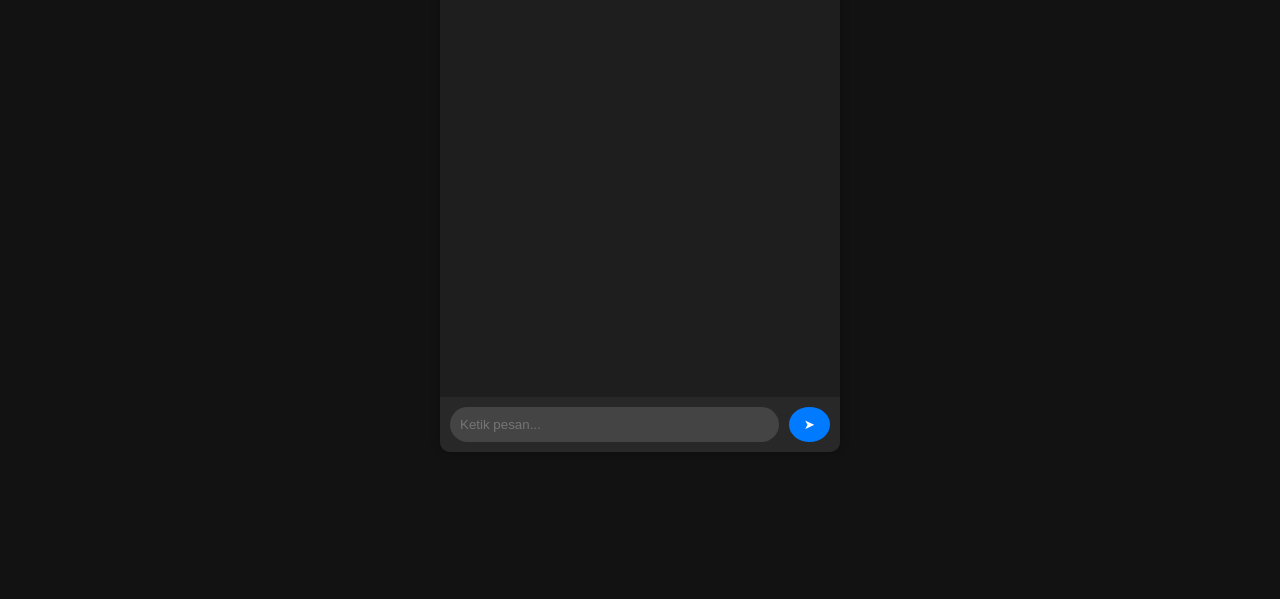
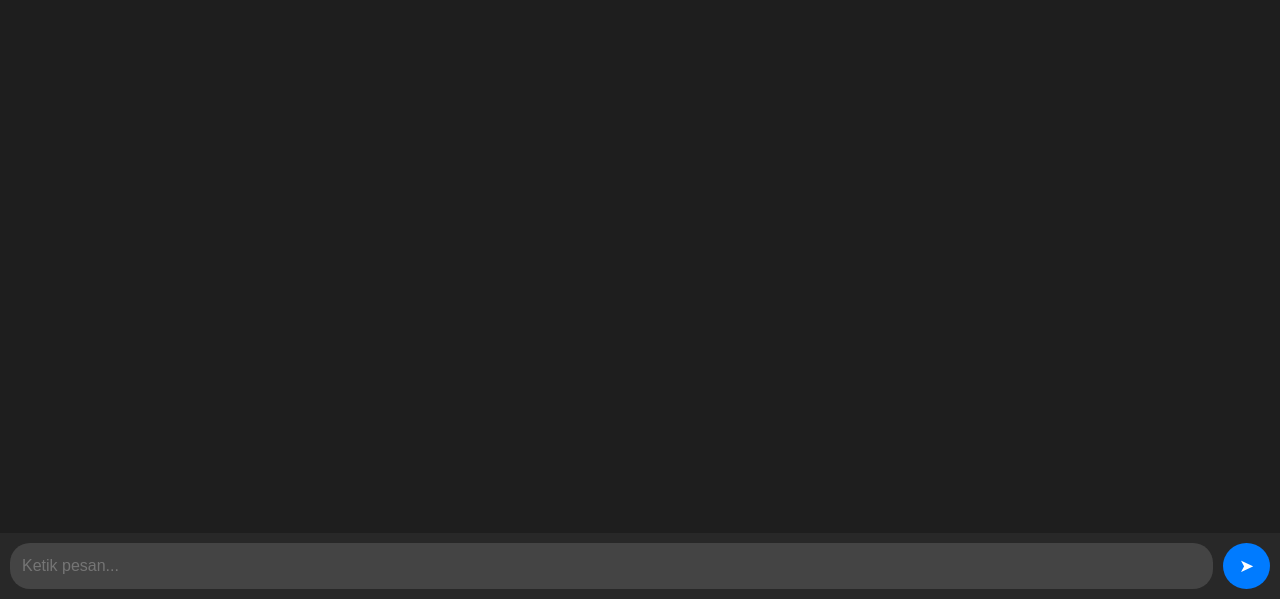
Before and after one commit to goodboys21/Projectai, a plain HTML site: page index.html in a window 1280 px wide. Shown: the part 201-800 px from the top of the page. Drawn offline with nearby package versions, Linux system fonts and the light colour scheme.

Commit message:
index.html

```diff
--- a/index.html
+++ b/index.html
@@ -11,21 +11,21 @@
             padding: 0;
             box-sizing: border-box;
         }
-        body {
+        body, html {
+            width: 100vw;
+            height: 100vh;
             font-family: Arial, sans-serif;
             background: #121212;
             color: white;
             display: flex;
             justify-content: center;
             align-items: center;
-            height: 100vh;
+            overflow: hidden;
         }
         .container {
-            width: 90%;
-            max-width: 400px;
+            width: 100vw;
+            height: 100vh;
             background: #1E1E1E;
-            border-radius: 10px;
-            box-shadow: 0 0 10px rgba(0, 0, 0, 0.3);
             display: flex;
             flex-direction: column;
         }
@@ -35,11 +35,9 @@
             text-align: center;
             font-size: 18px;
             font-weight: bold;
-            border-top-left-radius: 10px;
-            border-top-right-radius: 10px;
         }
         .chat-box {
-            height: 400px;
+            flex-grow: 1;
             overflow-y: auto;
             padding: 10px;
             display: flex;
@@ -67,29 +65,29 @@
             display: flex;
             padding: 10px;
             background: #282828;
-            border-bottom-left-radius: 10px;
-            border-bottom-right-radius: 10px;
         }
         input {
             flex: 1;
-            padding: 10px;
+            padding: 12px;
             border: none;
             border-radius: 20px;
             outline: none;
             background: #444;
             color: white;
+            font-size: 16px;
             margin-right: 10px;
         }
         button {
             background: #007bff;
             border: none;
-            padding: 10px 15px;
+            padding: 12px 16px;
             border-radius: 50%;
             color: white;
             cursor: pointer;
             display: flex;
             align-items: center;
             justify-content: center;
+            font-size: 18px;
         }
     </style>
 </head>
```
